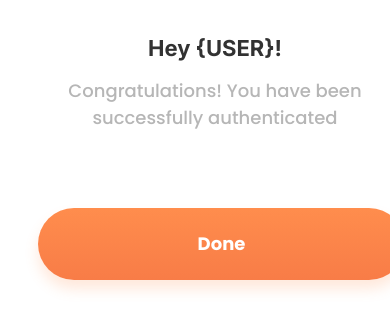
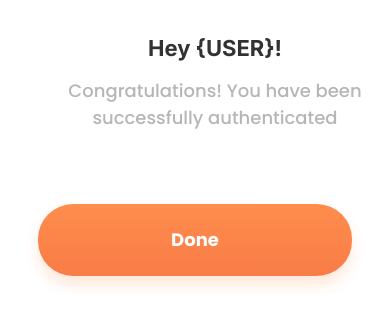
Before and after one commit to akshay7745/loginPage, a plain HTML site: page index.html in a window 390 px wide. Shown: the part 383-714 px from the top of the page. Drawn offline with Linux system fonts and the light colour scheme.

Commit message:
Improve button styling

```diff
--- a/index.html
+++ b/index.html
@@ -32,7 +32,7 @@
                 <label for="phoneNumber">Phone Number</label>
                 <input type="tel" name="number" id="phoneNumber" />
               </div>
-              <div class="continue">
+              <div class="btn-wrapper">
                 <button type="submit">Continue</button>
               </div>
             </fieldset>
@@ -85,7 +85,7 @@
             <h2>Hey {USER}!</h2>
             <p>Congratulations! You have been successfully authenticated</p>
           </div>
-          <div class="done-btn-wrapper">
+          <div class="btn-wrapper">
             <button>Done</button>
           </div>
         </div>
--- a/styles.css
+++ b/styles.css
@@ -101,11 +101,11 @@ fieldset {
   .edit img {
     width: 100%;
   }
-  .continue {
+  .btn-wrapper {
     max-width: 367px;
     max-height: 72px;
   }
-  .continue button {
+  .btn-wrapper button {
     padding: 22.5px 15px;
     text-align: center;
     width: 100%;
@@ -200,30 +200,6 @@ fieldset {
     border-color: rgba(248, 124, 71, 1);
   }
 
-  .btn-wrapper,
-  .done-btn-wrapper {
-    width: 367px;
-    height: 72px;
-    margin: 0 auto;
-  }
-  .btn-wrapper > button,
-  .done-btn-wrapper > button {
-    text-align: center;
-    width: 100%;
-    height: 100%;
-    border-radius: 50px;
-    margin: auto;
-    background: linear-gradient(180deg, #ff8d4d 0%, #f87c47 100%);
-    border: none;
-    box-shadow: 0px 9px 14px 0px rgba(255, 141, 77, 0.2);
-    font-family: Poppins;
-    font-weight: 700;
-    font-size: 18px;
-    line-height: 27px;
-    letter-spacing: 0%;
-    color: rgba(255, 255, 255, 1);
-  }
-
   #sec-3 {
     /* border: 1px solid red; */
     margin: 0 auto;
@@ -235,10 +211,10 @@ fieldset {
     margin: 0 auto;
     margin-top: 236px;
     margin-bottom: 38px;
-    /* display: flex;
+    /* /* display: flex; */
     flex-direction: column;
     text-align: center;
-    justify-content: center; */
+    /* justify-content: center; */
   }
 
   .success-img-wrapper {
```
